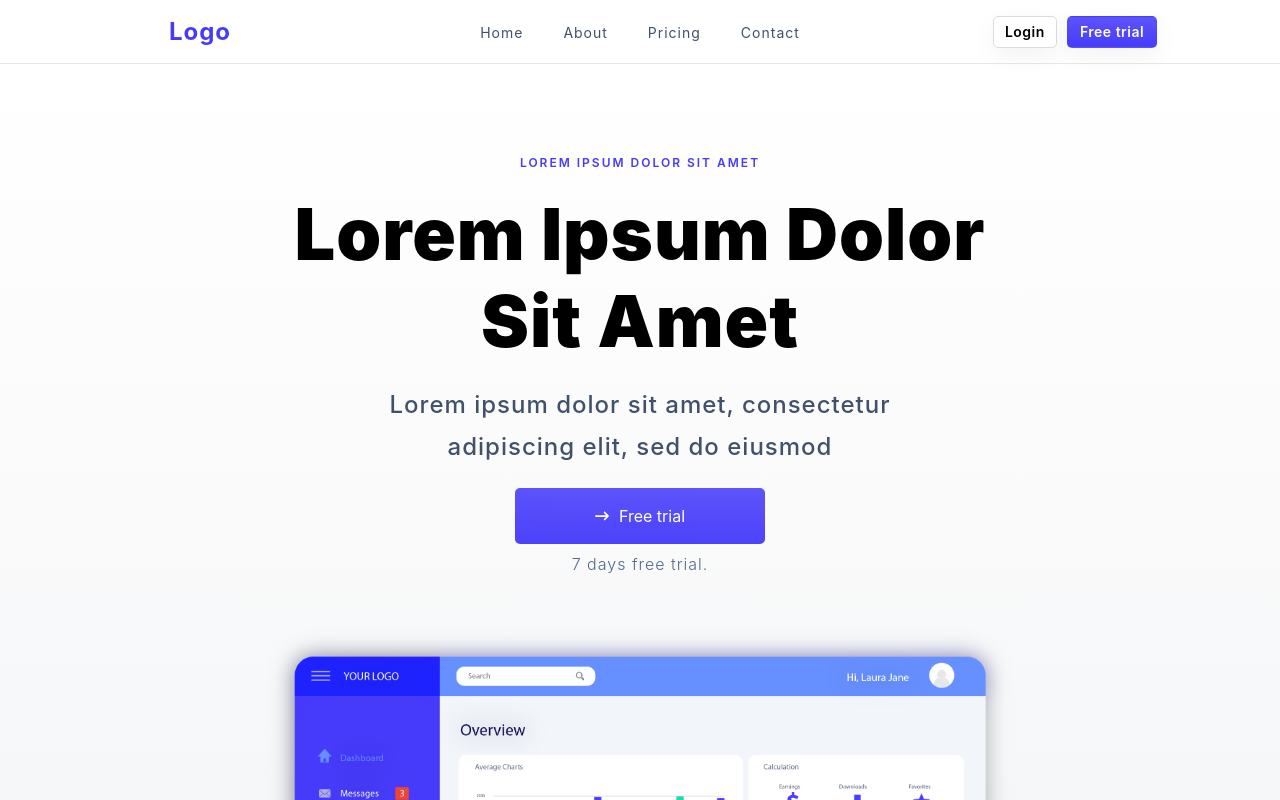
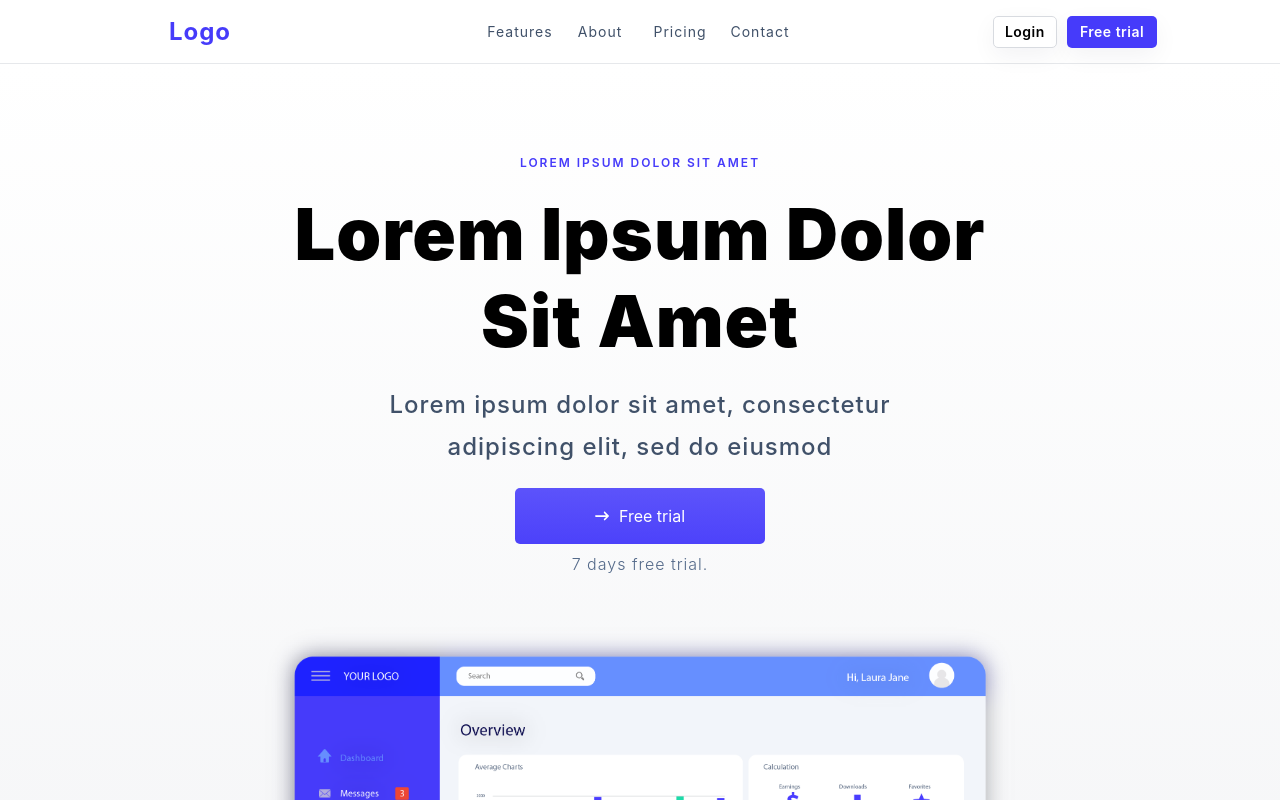
Before and after one commit to davidhngr/sample-site, a React (Create React App) app: page / in a window 1280 px wide. Shown: the top 800 px of the page. Built offline with nearby package versions, Linux system fonts and the light colour scheme.

Commit message:
added dropdown menu + cleaned-up scss

```diff
--- a/src/components/Footer/Footer.jsx
+++ b/src/components/Footer/Footer.jsx
@@ -9,7 +9,7 @@ export default function Footer() {
         <div className="logo">Logo</div>
 
         <div className="nav">
-          <ul className="nav-container">
+          <ul>
             <li>
               <a>Home</a>
             </li>
--- /dev/null
+++ b/src/components/Menu/Menu.jsx
@@ -0,0 +1,26 @@
+import * as React from "react";
+
+export default function Menu({ open, handleOpen, children }) {
+  const ref = React.useRef(null);
+
+  React.useEffect(() => {
+    function handleClickOutside(event) {
+      if (ref.current && !ref.current.contains(event.target)) {
+        handleOpen(false);
+      }
+    }
+
+    document.addEventListener("mousedown", handleClickOutside);
+    return () => {
+      document.removeEventListener("mousedown", handleClickOutside);
+    };
+  }, [ref]);
+
+  if (open) {
+    return (
+      <div className="menu" ref={ref}>
+        {children}
+      </div>
+    );
+  }
+}
--- /dev/null
+++ b/src/components/MenuItem/MenuItem.jsx
@@ -0,0 +1,13 @@
+import { FontAwesomeIcon } from "@fortawesome/react-fontawesome";
+
+export default function MenuItem({icon, label}) {
+  return (
+    <div className="menu-item">
+      <FontAwesomeIcon
+        style={{ width: 20, padding: 20, fontSize: 14 }}
+        icon={icon}
+      />
+      {label}
+    </div>
+  );
+}
--- a/src/components/Navbar/Navbar.jsx
+++ b/src/components/Navbar/Navbar.jsx
@@ -1,21 +1,57 @@
+import * as React from "react";
+
+import Menu from "../Menu/Menu";
+import MenuItem from "../MenuItem/MenuItem";
+
+import {
+  faCodeBranch,
+  faCloudArrowUp,
+  faServer,
+} from "@fortawesome/free-solid-svg-icons";
+
 export default function Navbar() {
+  const [featureActive, setFeatureActive] = React.useState(false);
+
+  const handleFeatureActive = (state) => {
+    setFeatureActive(state);
+  };
+
   return (
     <nav className="navbar">
       <div className="container">
         <div className="logo">Logo</div>
 
-        <ul className="nav">
+        <ul>
           <li>
-            <a>Home</a>
+            <a onClick={() => setFeatureActive((prev) => !prev)}>
+              <div className="label">Features</div>
+
+              <Menu open={featureActive} handleOpen={handleFeatureActive}>
+                <MenuItem icon={faCodeBranch} label="Lorem Ipsum" />
+
+                <MenuItem icon={faCloudArrowUp} label="Lorem Ipsum" />
+
+                <MenuItem icon={faServer} label="Lorem Ipsum" />
+              </Menu>
+            </a>
           </li>
+
           <li>
-            <a>About</a>
+            <a>
+              <div className="label">About</div>
+            </a>
           </li>
+
           <li>
-            <a>Pricing</a>
+            <a>
+              <div className="label">Pricing</div>
+            </a>
           </li>
+
           <li>
-            <a>Contact</a>
+            <a>
+              <div className="label">Contact</div>
+            </a>
           </li>
         </ul>
 
--- a/src/pages/App.jsx
+++ b/src/pages/App.jsx
@@ -7,8 +7,7 @@ import Bubble from "../components/Bubble/Bubble";
 import Testemonial from "../components/Testemonial/Testemonial";
 
 import platformDashboard from "../images/hero-dashboard.png";
-import userAvatar from "../images/photo-1648406062026-88d6ab60c431.jpeg"
-;
+import userAvatar from "../images/photo-1648406062026-88d6ab60c431.jpeg";
 import { FontAwesomeIcon } from "@fortawesome/react-fontawesome";
 import {
   faArrowRight,
```
Also changed, not shown: src/dist/scss/_buttons.scss, src/dist/scss/_footer.scss (added), src/dist/scss/_navbar.scss (added), src/dist/scss/_utilities.scss, src/dist/scss/styles.scss.
